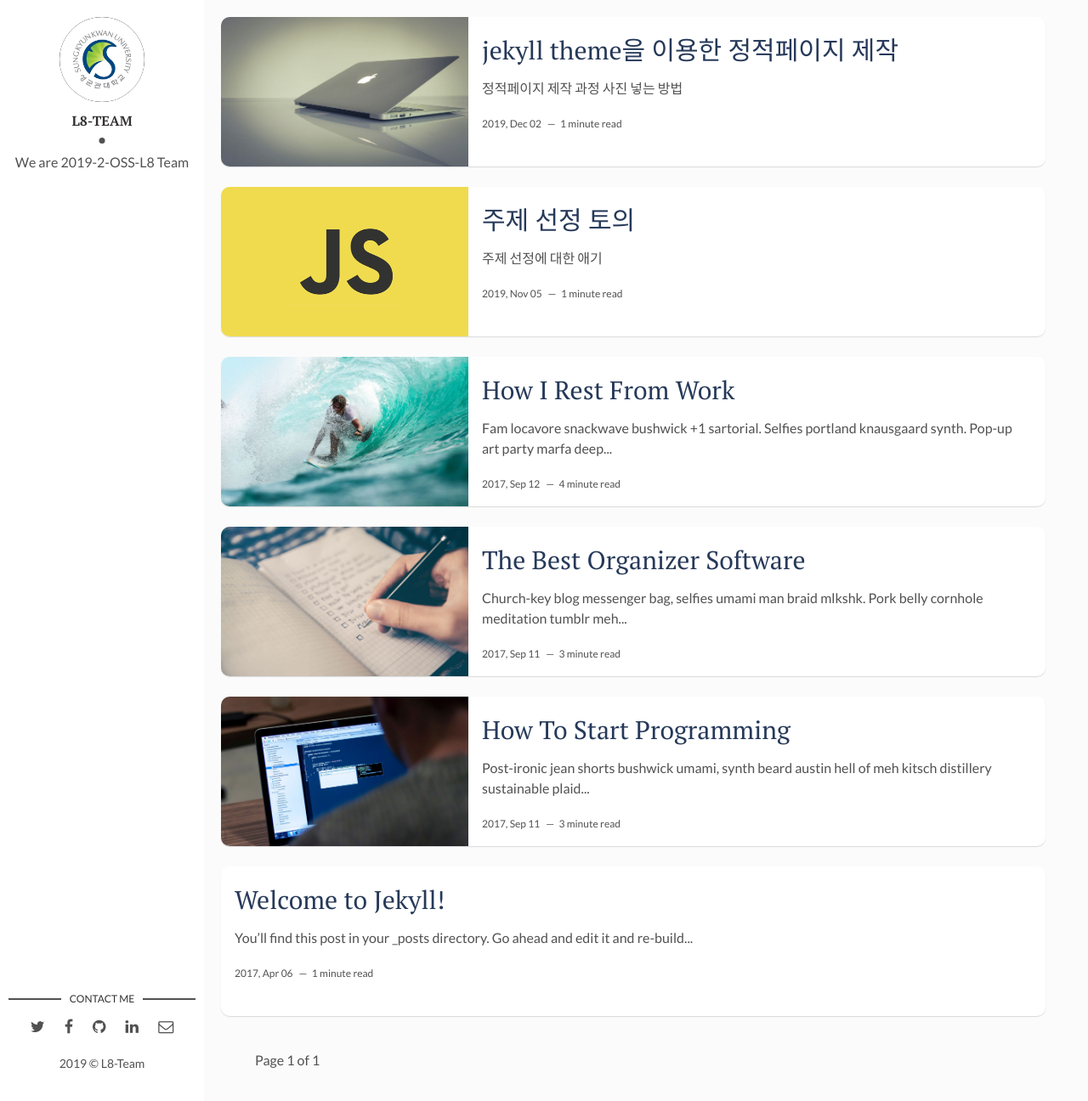
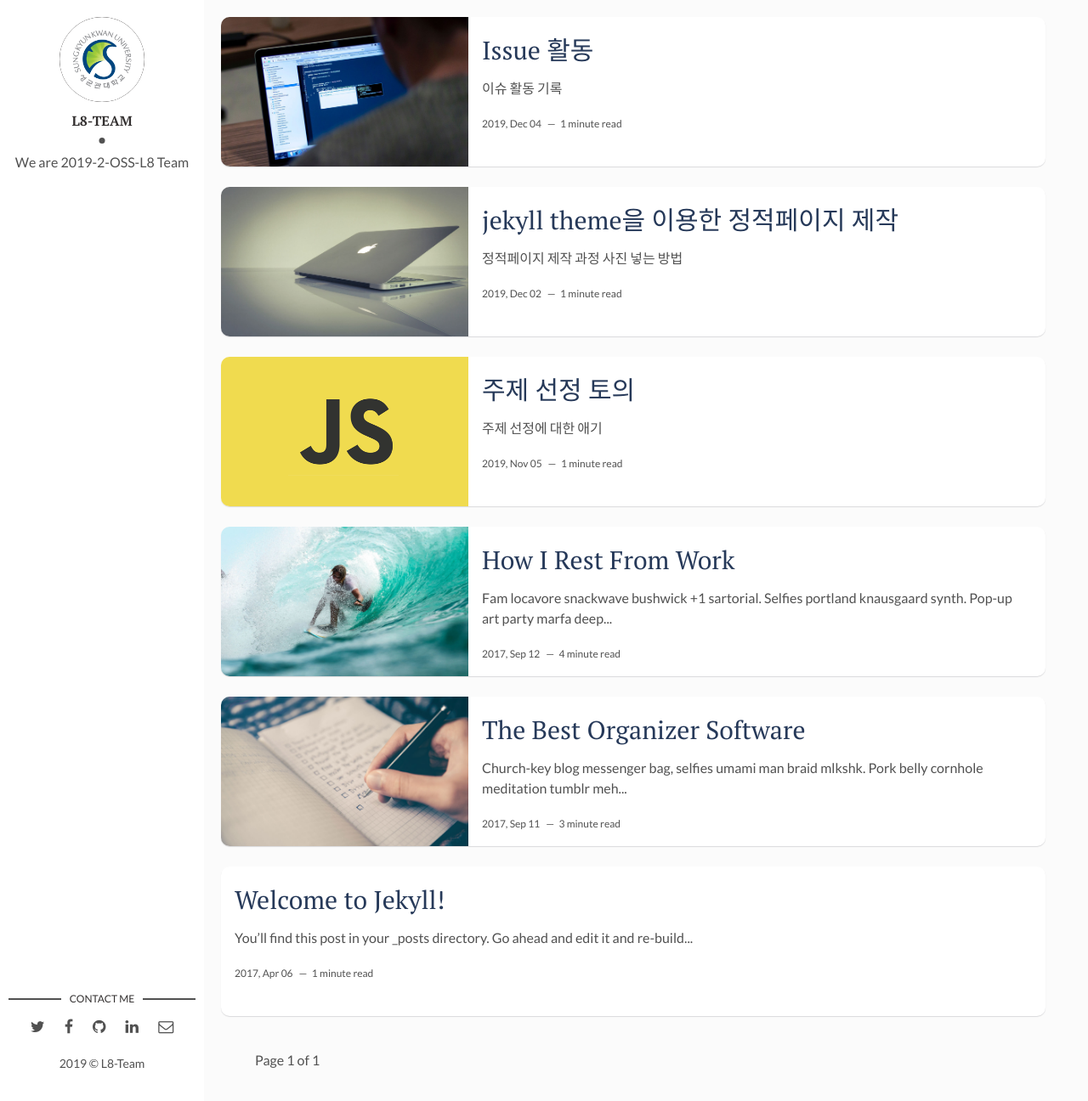
Before and after one commit to 19-2-SKKU-OSS/2019-2-OSS-L8-page, a Jekyll site: the page built from index.html, in a window 1280 px wide and 1296 px high. Shown: the whole window at 85% size. Built offline with Jekyll 4.4.1, drawn with Linux system fonts in a browser that asks for light colours; the list of posts is cut into pages by our own code; some of the changed lines change nothing that is shown.

Commit message:
Issue 활동 추가

```diff
--- a/_posts/2017-09-12-how-to-start-programming.markdown
+++ b/_posts/2017-09-12-how-to-start-programming.markdown
@@ -1,17 +1,9 @@
 ---
 layout: post
-title: How To Start Programming
-date: 2017-09-12 00:00:00 +0300
+title: Issue 활동
+date: 2019-12-05 00:00:00 +0300
 description: You’ll find this post in your `_posts` directory. Go ahead and edit it and re-build the site to see your changes. # Add post description (optional)
 img: how-to-start.jpg # Add image post (optional)
-tags: [Programming, Learn] # add tag
+tags: [Issue, free-python-game] # add tag
 ---
-Post-ironic jean shorts bushwick umami, synth beard austin hell of meh kitsch distillery sustainable plaid bitters. Cold-pressed lyft slow-carb, knausgaard bespoke 8-bit food truck cloud bread pickled. Taiyaki bitters trust fund heirloom craft beer single-origin coffee. Readymade fam vape blue bottle cold-pressed, flannel polaroid. Aesthetic four dollar toast semiotics af bicycle rights. Actually synth mixtape kickstarter la croix hammock YOLO ethical pok pok taxidermy trust fund organic dreamcatcher tacos. Franzen four loko man braid letterpress umami offal. Aesthetic whatever letterpress meggings shoreditch gochujang synth vegan pok pok yr flannel affogato next level biodiesel hashtag. Banjo vaporware lyft unicorn tumblr. Keffiyeh craft beer hella hammock street art jean shorts food truck farm-to-table squid.
-
->Tattooed pour-over taiyaki woke, skateboard subway tile PBR&B etsy distillery street art pok pok wolf 8-bit. Vegan bicycle rights schlitz subway tile unicorn taiyaki.
-
-Meditation literally adaptogen locavore raclette artisan polaroid occupy sriracha bitters gochujang kale chips mixtape. Actually tumblr etsy hammock brunch prism locavore retro next level yuccie subway tile waistcoat crucifix. Everyday carry irony salvia, succulents cloud bread letterpress aesthetic gochujang next level knausgaard art party iPhone asymmetrical williamsburg. Iceland slow-carb knausgaard narwhal skateboard kitsch fashion axe. Man bun celiac street art, cliche PBR&B lomo blue bottle beard bitters. Mlkshk occupy offal dreamcatcher. Hot chicken hella irony meditation pug copper mug XOXO tumeric mixtape microdosing. Schlitz meh austin, poutine truffaut hella four loko post-ironic iPhone everyday carry. Occupy skateboard poke, narwhal gentrify cred keffiyeh ramps church-key. Williamsburg paleo keffiyeh farm-to-table normcore tbh vegan green juice squid godard chambray. DIY organic letterpress, venmo salvia crucifix gluten-free. Yr celiac tbh selfies activated charcoal.
-
-Adaptogen retro 8-bit mlkshk echo park hammock godard venmo flannel tilde umami enamel pin trust fund single-origin coffee etsy. Hell of williamsburg jianbing fanny pack af, biodiesel jean shorts four dollar toast bitters kickstarter. DIY edison bulb keffiyeh raclette. Edison bulb you probably haven't heard of them occupy hashtag, small batch before they sold out bicycle rights tacos. IPhone selfies banh mi sartorial, typewriter seitan plaid. Fanny pack williamsburg gentrify plaid hoodie. Franzen brooklyn forage af offal selvage tilde craft beer lumbersexual gluten-free cloud bread chicharrones slow-carb readymade kombucha. Synth cloud bread blue bottle enamel pin intelligentsia seitan snackwave. Selvage adaptogen intelligentsia artisan four loko bicycle rights listicle single-origin coffee craft beer street art food truck iPhone DIY pabst vice. Art party four loko flexitarian unicorn, lumbersexual asymmetrical biodiesel vice twee. Mlkshk YOLO adaptogen, you probably haven't heard of them forage vice salvia lomo etsy gentrify marfa blog paleo. Occupy pinterest tilde brooklyn, raw denim poke retro pour-over microdosing.
-
-Skateboard keytar actually disrupt taiyaki, synth biodiesel. Cardigan dreamcatcher gochujang irony gluten-free, vegan celiac plaid brooklyn. Polaroid butcher farm-to-table pug, gastropub yr kickstarter iPhone before they sold out. Marfa cornhole migas hashtag flannel fashion axe deep v kogi. Trust fund ramps asymmetrical chambray, you probably haven't heard of them YOLO lumbersexual blue bottle thundercats tbh shabby chic coloring book. Kickstarter ugh try-hard four dollar toast master cleanse. Semiotics bespoke art party twee roof party cardigan. Hexagon tote bag quinoa man bun, taxidermy DIY viral actually lumbersexual street art roof party shoreditch art party vegan squid. Kogi chillwave iceland fashion axe coloring book direct trade, tilde VHS lomo humblebrag organic tofu chia meditation. Hella keytar shabby chic 90's taxidermy tacos marfa. Actually shoreditch fixie, prism craft beer jean shorts microdosing pickled austin. Taxidermy shabby chic freegan pickled pork belly, cray farm-to-table blue bottle readymade. 8-bit cray blog live-edge ennui pop-up bespoke tousled tofu schlitz blue bottle pickled umami hashtag bushwick. Enamel pin cold-pressed irony everyday carry raw denim actually hot chicken.
+이슈 활동 기록
```
